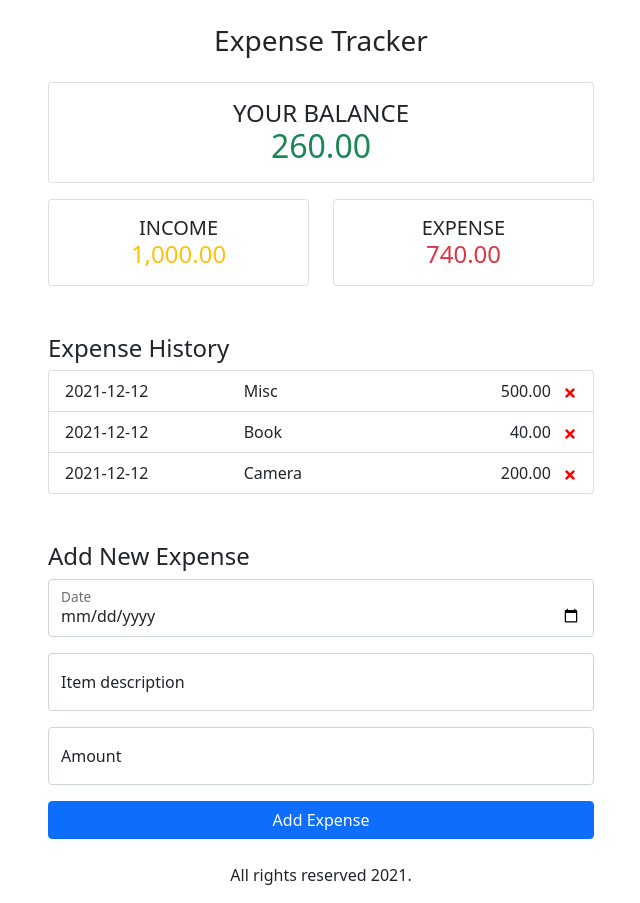
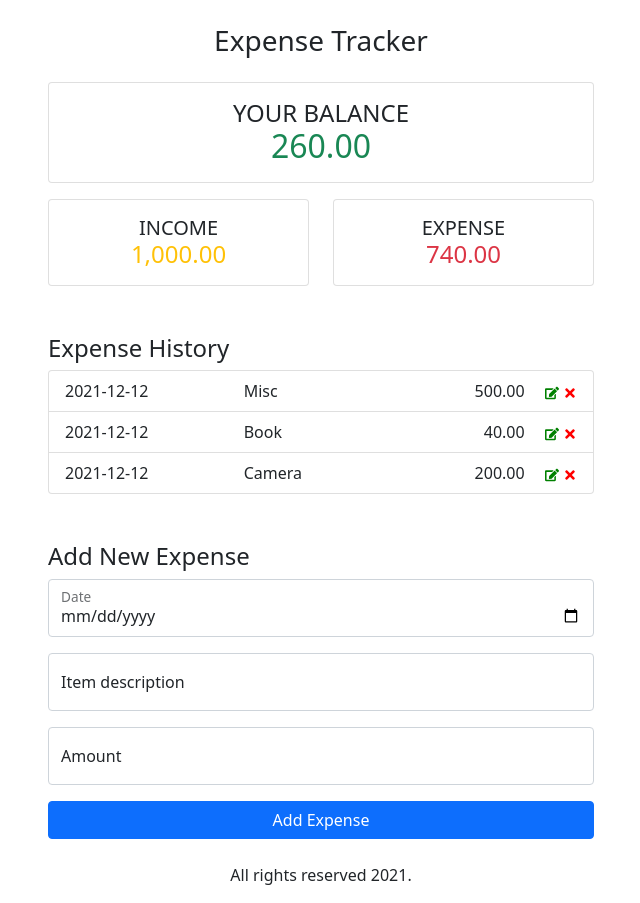
Before and after one commit to leocsdev/react-expense-tracker, a React (Create React App) app: page / in a window 1280 px wide. Shown: the whole page, without its empty margins (319-959 px from the left). Built offline with nearby package versions, Linux system fonts and the light colour scheme.

Commit message:
Added editExpense function and icon.

```diff
--- a/src/components/ExpenseItem.jsx
+++ b/src/components/ExpenseItem.jsx
@@ -2,10 +2,11 @@ import { useContext } from 'react'
 import ExpensesContext from '../context/ExpensesContext'
 
 import { Col, ListGroup, Row } from 'react-bootstrap'
-import { FaTimes } from 'react-icons/fa'
+import { FaEdit, FaTimes } from 'react-icons/fa'
 
 function ExpenseItem({ expense }) {
-  const { currencyFormat, deleteExpense } = useContext(ExpensesContext)
+  const { currencyFormat, editExpense, deleteExpense } =
+    useContext(ExpensesContext)
 
   return (
     <ListGroup.Item>
@@ -16,12 +17,15 @@ function ExpenseItem({ expense }) {
         </Col>
         <Col className='text-center text-sm-end'>
           {currencyFormat(expense.amount)}{' '}
-          <span
-            style={{ display: 'inline-block', paddingLeft: '0.5rem' }}
-            onClick={() => deleteExpense(expense.id)}
-          >
-            <FaTimes color='red' size={14} />
-          </span>
+          <div style={{ display: 'inline-block', paddingLeft: '1rem' }}>
+            <span onClick={() => editExpense(expense)}>
+              <FaEdit color='green' size={14} />
+            </span>
+            &nbsp;
+            <span onClick={() => deleteExpense(expense.id)}>
+              <FaTimes color='red' size={14} />
+            </span>
+          </div>
         </Col>
       </Row>
     </ListGroup.Item>
```
